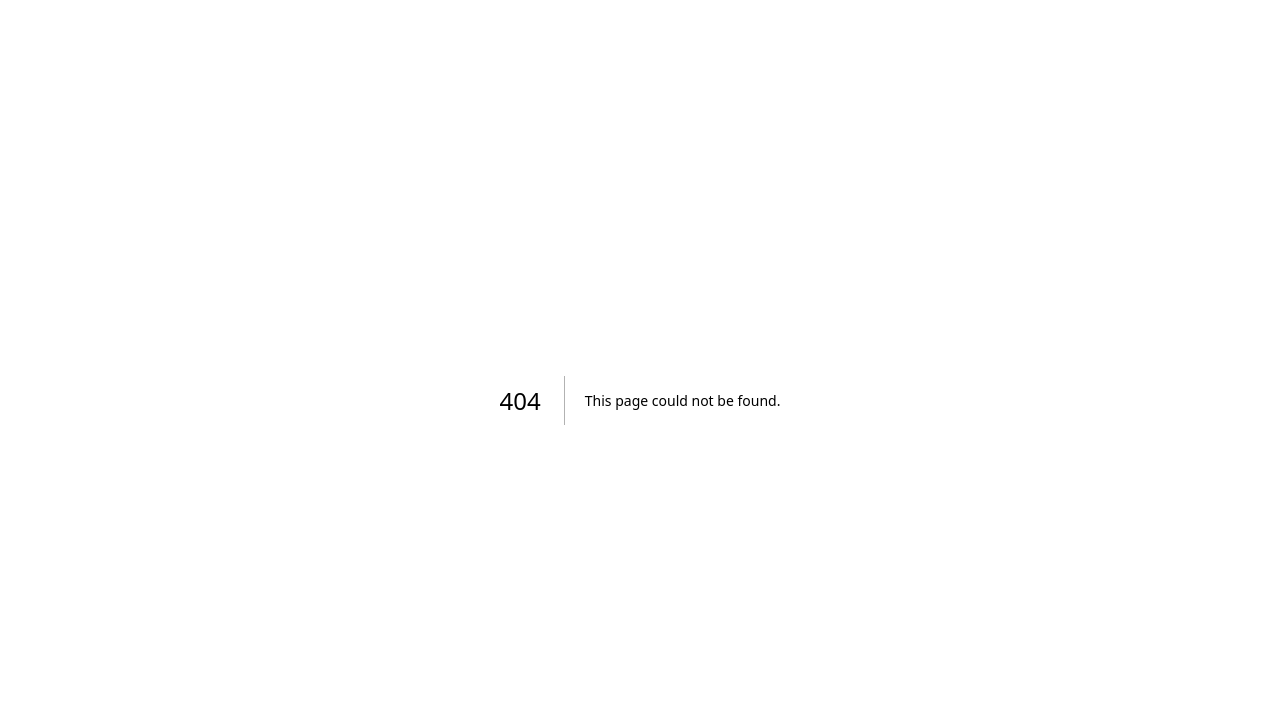
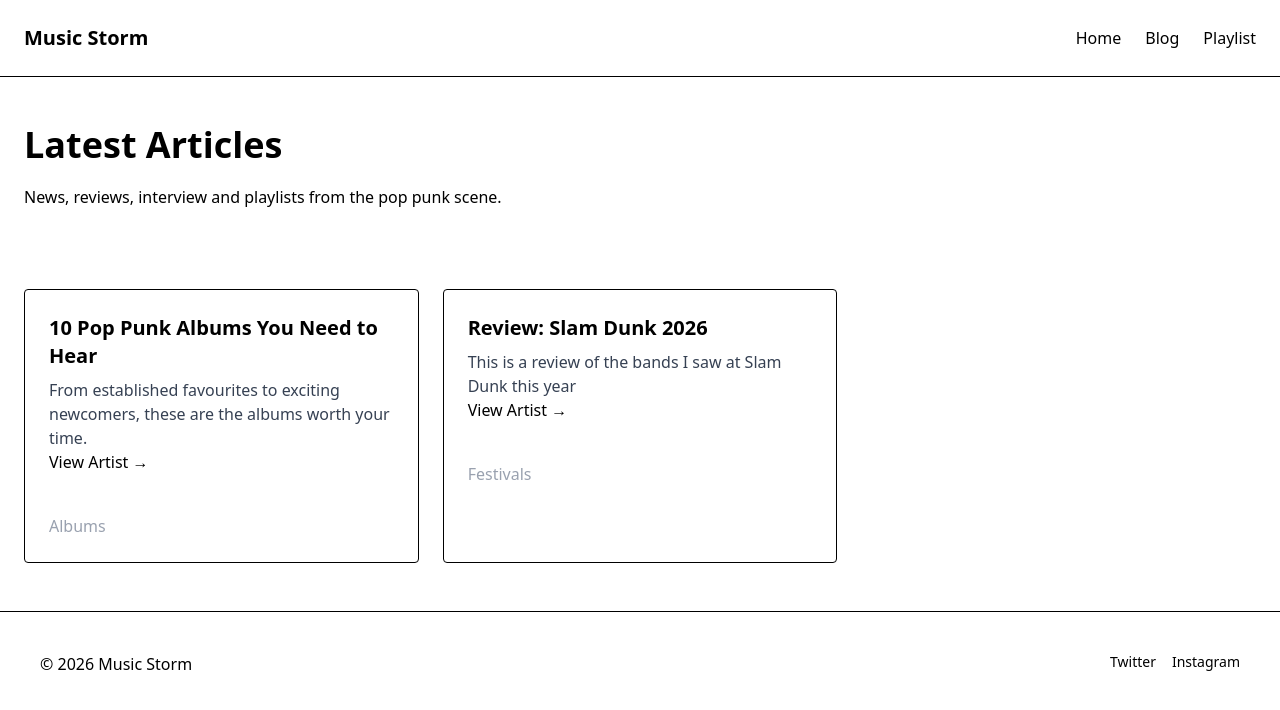
Before and after one commit to davidshakesby/music-storm, a Next.js app: page /blog in a window 1280 px wide. Before the commit this address had no page. Shown: the top 710 px of the page. Built offline with nearby package versions, Linux system fonts and the light colour scheme; a web font is replaced by a local one.

Commit message:
Added the blog page and added a couple of article cards for 2 potential blogs

```diff
--- /dev/null
+++ b/app/blog/page.tsx
@@ -0,0 +1,28 @@
+import { articles } from "@/app/data/articles";
+import Card from "../components/ux/Card";
+import Header from "../components/layout/Header";
+import Footer from "../components/layout/Footer";
+
+
+
+export default function BlogPage() {
+    return (
+        <>
+        <Header /><main className="container mx-auto px-6 py-12">
+            <h1 className="text-4xl font-bold mb-5">Latest Articles</h1>
+            <p>News, reviews, interview and playlists from the pop punk scene.</p>
+
+            <div className="grid gap-6 mt-20 md:grid-cols lg:grid-cols-3">
+                {articles.map((blog) => (
+                    <Card
+                        key={blog.id}
+                        title={blog.title}
+                        description={blog.excerpt}
+                        //image={blog.image}
+                        category={blog.category} />
+                ))}
+            </div>
+        </main><Footer />
+        </>
+    );
+}
--- a/app/components/ux/Card.tsx
+++ b/app/components/ux/Card.tsx
@@ -5,17 +5,19 @@ type CardProps = {
   title: string;
   description: string;
   //image: string;
+  category: string;
 };
 
-export default function Card({ title, description }: CardProps) {
+export default function Card({ title, description, category }: CardProps) {
     return (
         <div className="border p-6 rounded">
             {/* <Image src={image} alt="Artist Image" className="mb-4 rounded" /> */}
             <h3 className="text-xl font-bold mb-2">{title}</h3>
             <p className="text-gray-700">{description}</p>
-            <Link href="/artist" className="">
+            <Link href="/artist" className="mb-10">
               View Artist &#8594;
             </Link>
+            <p className="text-gray-400 mt-10">{category}</p>
         </div>
     )
 }
--- a/app/components/ux/FeaturedBand.tsx
+++ b/app/components/ux/FeaturedBand.tsx
@@ -16,6 +16,7 @@ export default function FeaturedBands() {
               title={band.name}
               description={band.description}
               //image={band.image}
+              category={band.category}
             />
           )
         ))}
--- a/app/data/FeaturedBands.tsx
+++ b/app/data/FeaturedBands.tsx
@@ -5,6 +5,7 @@ export const featuredBands = [
         slug: "neck-deep",
         description: "Neck Deep is a Welsh pop punk band formed in 2012. They are known for their energetic performances and catchy melodies.",
         image: "/images/neck_deep.jpg",
+        category: "Pop Punk",
         featured: false,
     },
     {
@@ -13,6 +14,7 @@ export const featuredBands = [
         slug: "against-the-current",
         description: "Against The Current is an American pop rock band formed in 2011. They are known for their powerful vocals and dynamic sound.",
         image: "/images/against_the_current.jpg",
+        category: "Pop Punk",
         featured: true,
     },
     {
@@ -22,6 +24,7 @@ export const featuredBands = [
         slug: "state-champs",
         description: "State Champs is an American pop punk band formed in 2010. They are known for their high-energy performances and catchy hooks.",
         image: "/images/state_champs.jpg",
+        category: "Pop Punk",
         featured: false,
     },
     {
@@ -30,6 +33,7 @@ export const featuredBands = [
         slug: "the-story-so-far",
         description: "The Story So Far is an American pop punk band formed in 2007. They are known for their heartfelt lyrics and melodic sound.",
         image: "/images/the_story_so_far.jpg",
+        category: "Pop Punk",
         featured: true,
     },
     {
@@ -38,6 +42,7 @@ export const featuredBands = [
         slug: "beauty-school",
         description: "Beauty School is an emo-influenced pop punk band formed in 2018. They are known for their emotional lyrics and energetic performances.",
         image: "/images/beauty_school.jpg",
+        category: "Pop Punk",
         featured: true,
     }
 ]
--- /dev/null
+++ b/app/data/articles.ts
@@ -0,0 +1,22 @@
+export const articles = [
+    {
+        id: 1,
+        slug: "top-pop-punk-albums-2026",
+        title: "10 Pop Punk Albums You Need to Hear",
+        category: "Albums",
+        excerpt: "From established favourites to exciting newcomers, these are the albums worth your time.",
+        image: "/images/articles/albums.jpg",
+        publishedAt: "2026-08-24",
+        author: "Music Storm",
+    },
+     {
+        id: 2,
+        slug: "slam-dunk-2026",
+        title: "Review: Slam Dunk 2026",
+        category: "Festivals",
+        excerpt: "This is a review of the bands I saw at Slam Dunk this year",
+        image: "/images/articles/slam-dunk-2026.jpg",
+        publishedAt: "2026-08-24",
+        author: "Music Storm",
+    },
+]
```
